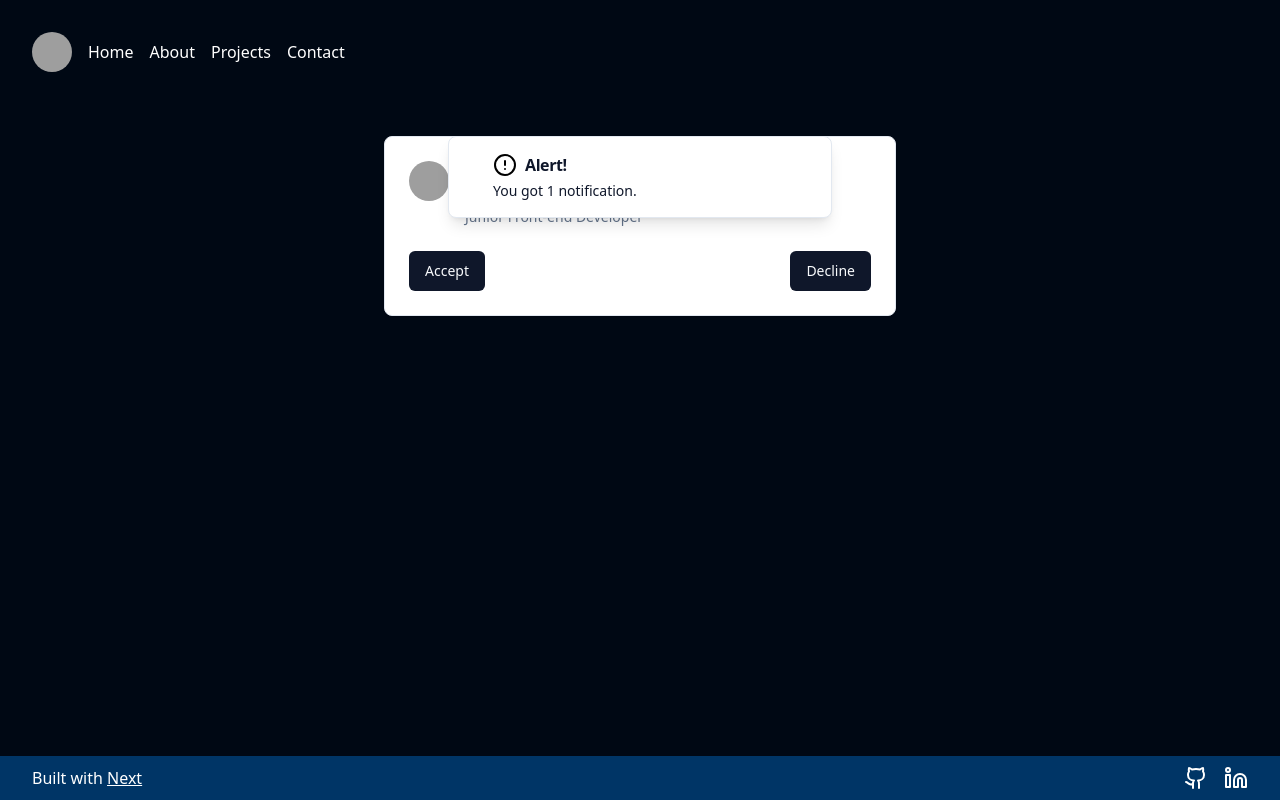
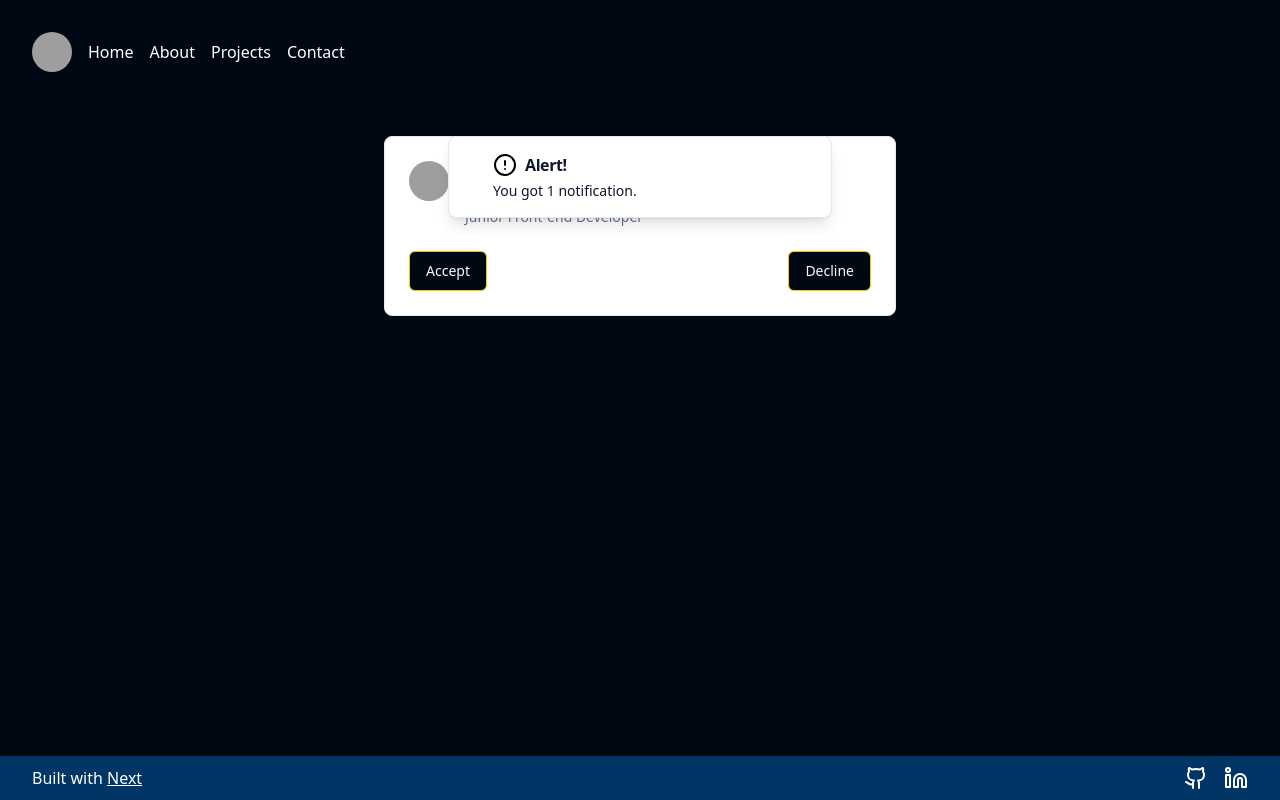
Before and after one commit to hny-codes/portfolio-next, a Next.js app: page /contact in a window 1280 px wide. Built offline with nearby package versions, Linux system fonts and the light colour scheme; grey boxes are pictures that could not be loaded.

Commit message:
Add hover effects to contact page buttons

```diff
--- a/app/contact/page.tsx
+++ b/app/contact/page.tsx
@@ -98,13 +98,21 @@ export default function ContactPage() {
               </CardDescription>
             </CardHeader>
             <CardFooter className='flex flex-col sm:flex-row gap-2 justify-between'>
-              <Button onClick={handleClickAccept}>
+              <Button
+                variant={'friend'}
+                onClick={handleClickAccept}
+                className={`${request === true ? 'btn-select' : ''}`}
+              >
                 <CheckCircle2
                   className={`${request === true ? 'block' : 'hidden'} mr-2`}
                 />
                 Accept
               </Button>
-              <Button onClick={handleClickDecline}>
+              <Button
+                variant={'friend'}
+                onClick={handleClickDecline}
+                className={`${request === false ? 'btn-select' : ''}`}
+              >
                 <XCircle
                   className={`${request === false ? 'block' : 'hidden'} mr-2`}
                 />
--- a/app/globals.css
+++ b/app/globals.css
@@ -105,4 +105,8 @@
   .alert {
     @apply absolute z-10 top-0 left-0 right-0 shadow-lg max-w-sm;
   }
+
+  .btn-select {
+    @apply bg-[var(--clr-secondary-01)] text-accent-foreground
+  }
 }
--- a/components/ui/button.tsx
+++ b/components/ui/button.tsx
@@ -1,8 +1,8 @@
-import * as React from "react"
-import { Slot } from "@radix-ui/react-slot"
-import { cva, type VariantProps } from "class-variance-authority"
+import * as React from 'react';
+import { Slot } from '@radix-ui/react-slot';
+import { cva, type VariantProps } from 'class-variance-authority';
 
-import { cn } from "@/lib/utils"
+import { cn } from '@/lib/utils';
 
 const buttonVariants = cva(
   'inline-flex items-center justify-center rounded-md text-sm font-medium transition-colors focus-visible:outline-none focus-visible:ring-2 focus-visible:ring-ring focus-visible:ring-offset-2 disabled:opacity-50 disabled:pointer-events-none ring-offset-background',
@@ -13,11 +13,14 @@ const buttonVariants = cva(
         destructive:
           'bg-destructive text-destructive-foreground hover:bg-destructive/90',
         outline:
-          'border border-[#ffc300] hover:bg-[#ffc300] hover:text-accent-foreground',
+          'border border-[var(--clr-secondary-01)] hover:bg-[var(--clr-secondary-01)] hover:text-accent-foreground',
         secondary:
           'bg-secondary text-secondary-foreground hover:bg-secondary/80',
-        ghost: 'hover:bg-[#ffc300] hover:text-accent-foreground',
+        ghost:
+          'hover:bg-[var(--clr-secondary-01)] hover:text-accent-foreground',
         link: 'underline-offset-4 hover:underline text-primary',
+        friend:
+          'bg-[var(--clr-primary-01)] text-primary-foreground border border-[var(--clr-secondary-01)] hover:text-accent-foreground hover:bg-[var(--clr-secondary-01)]',
       },
       size: {
         default: 'h-10 py-2 px-4',
@@ -35,21 +38,21 @@ const buttonVariants = cva(
 export interface ButtonProps
   extends React.ButtonHTMLAttributes<HTMLButtonElement>,
     VariantProps<typeof buttonVariants> {
-  asChild?: boolean
+  asChild?: boolean;
 }
 
 const Button = React.forwardRef<HTMLButtonElement, ButtonProps>(
   ({ className, variant, size, asChild = false, ...props }, ref) => {
-    const Comp = asChild ? Slot : "button"
+    const Comp = asChild ? Slot : 'button';
     return (
       <Comp
         className={cn(buttonVariants({ variant, size, className }))}
         ref={ref}
         {...props}
       />
-    )
+    );
   }
-)
-Button.displayName = "Button"
+);
+Button.displayName = 'Button';
 
-export { Button, buttonVariants }
+export { Button, buttonVariants };
```
